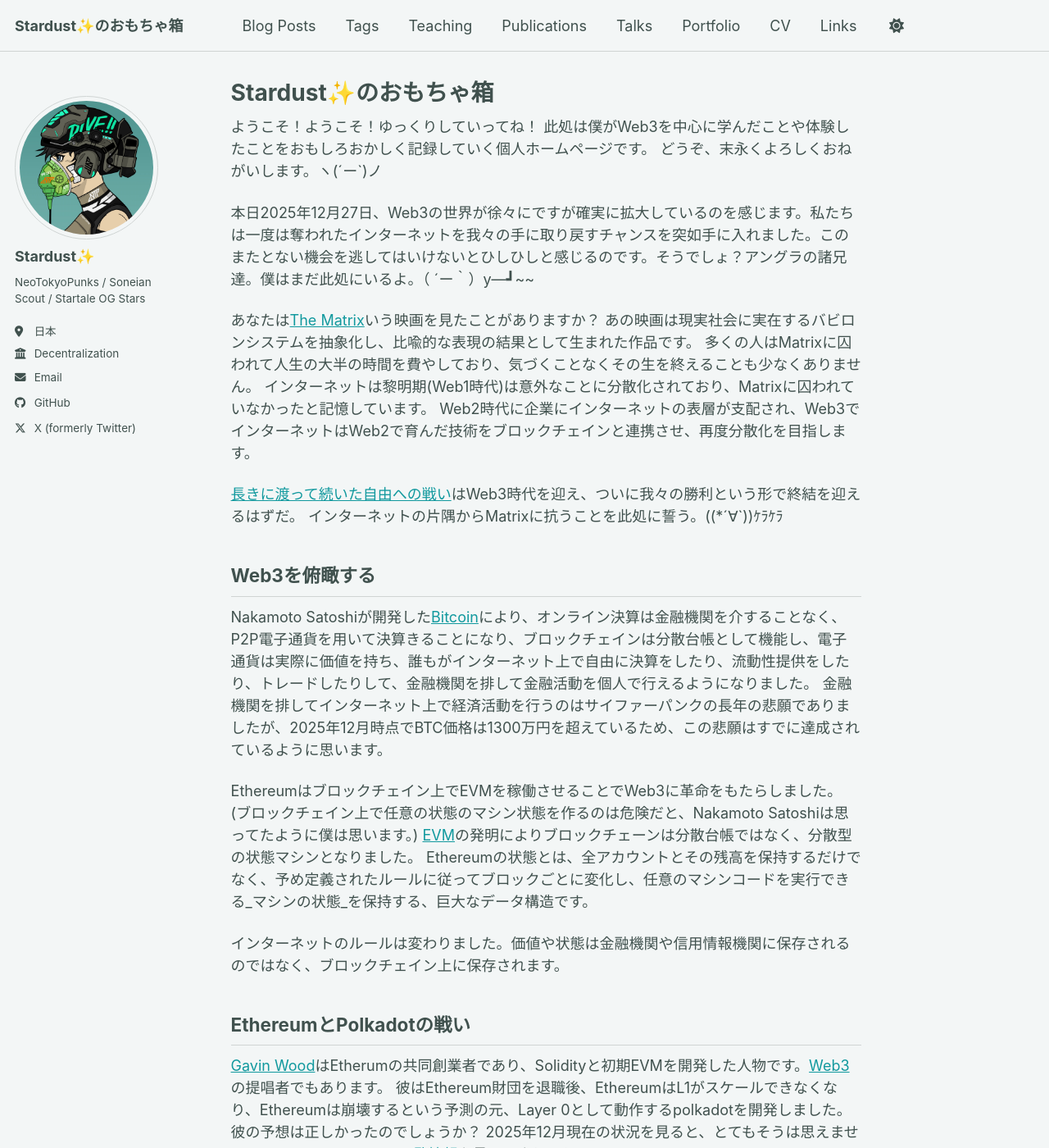
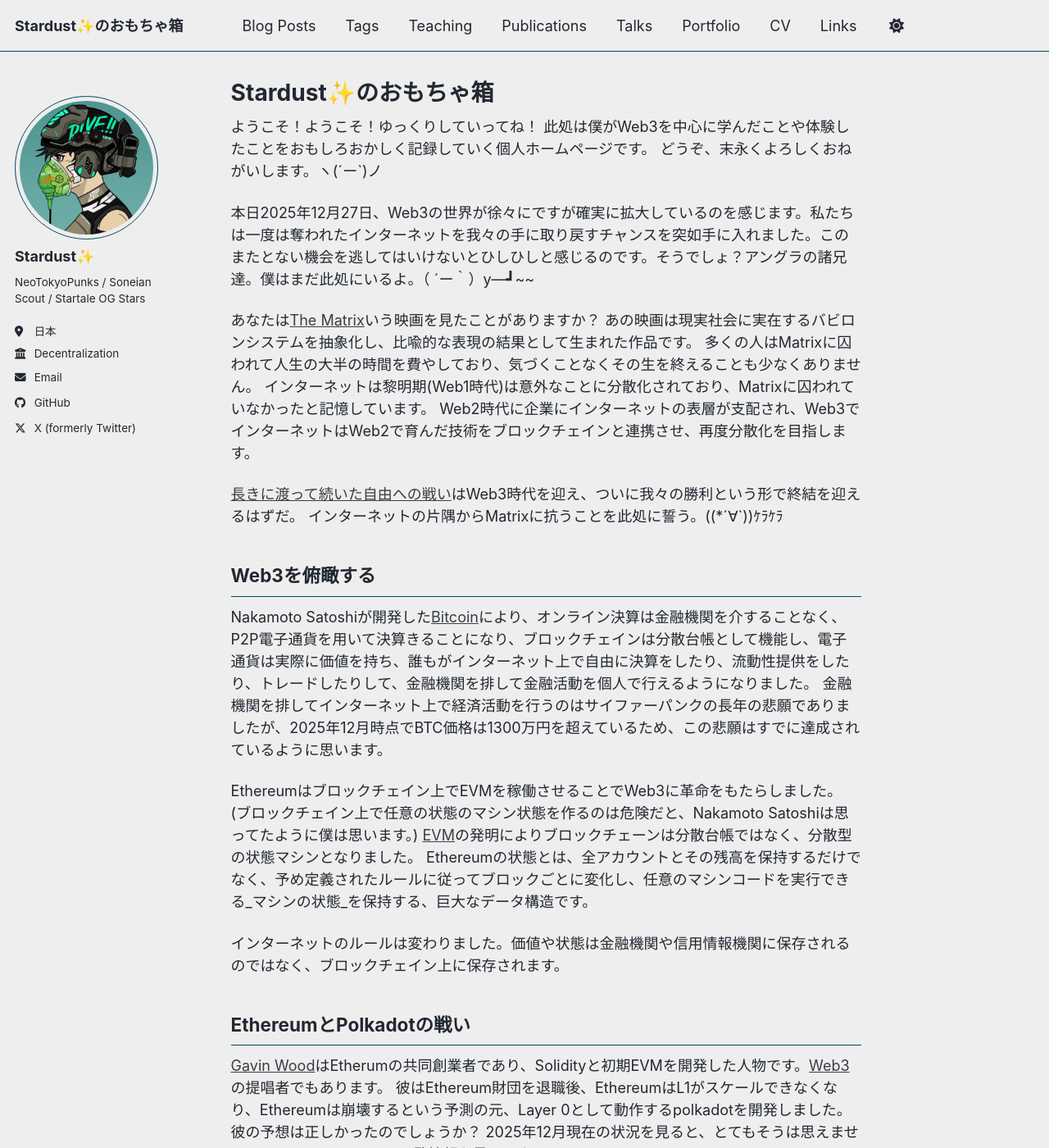
Before and after one commit to stardustdotbox/stardustdotbox.github.io, a Jekyll site: the page built from _pages/about.md, in a window 1280 px wide and 1400 px high. Shown: the whole window at 82% size. Built offline with Jekyll 4.4.1, drawn with Linux system fonts in a browser that asks for light colours; a script bundle is joined from its source files by our own code; library files that are not in the unit come from our copies.

Commit message:
config修正

```diff
--- a/_config.yml
+++ b/_config.yml
@@ -8,7 +8,7 @@
 
 # Basic Site Settings
 locale                   : "ja-JP"
-site_theme               : "mint" # the available themes options are "default", "air", "sunrise", "mint", "dirt" and "contrast"
+site_theme               : "air" # the available themes options are "default", "air", "sunrise", "mint", "dirt" and "contrast"
 title                    : "Stardust✨のおもちゃ箱"
 title_separator          : "-"
 name                     : &name "Stardust✨"
```
